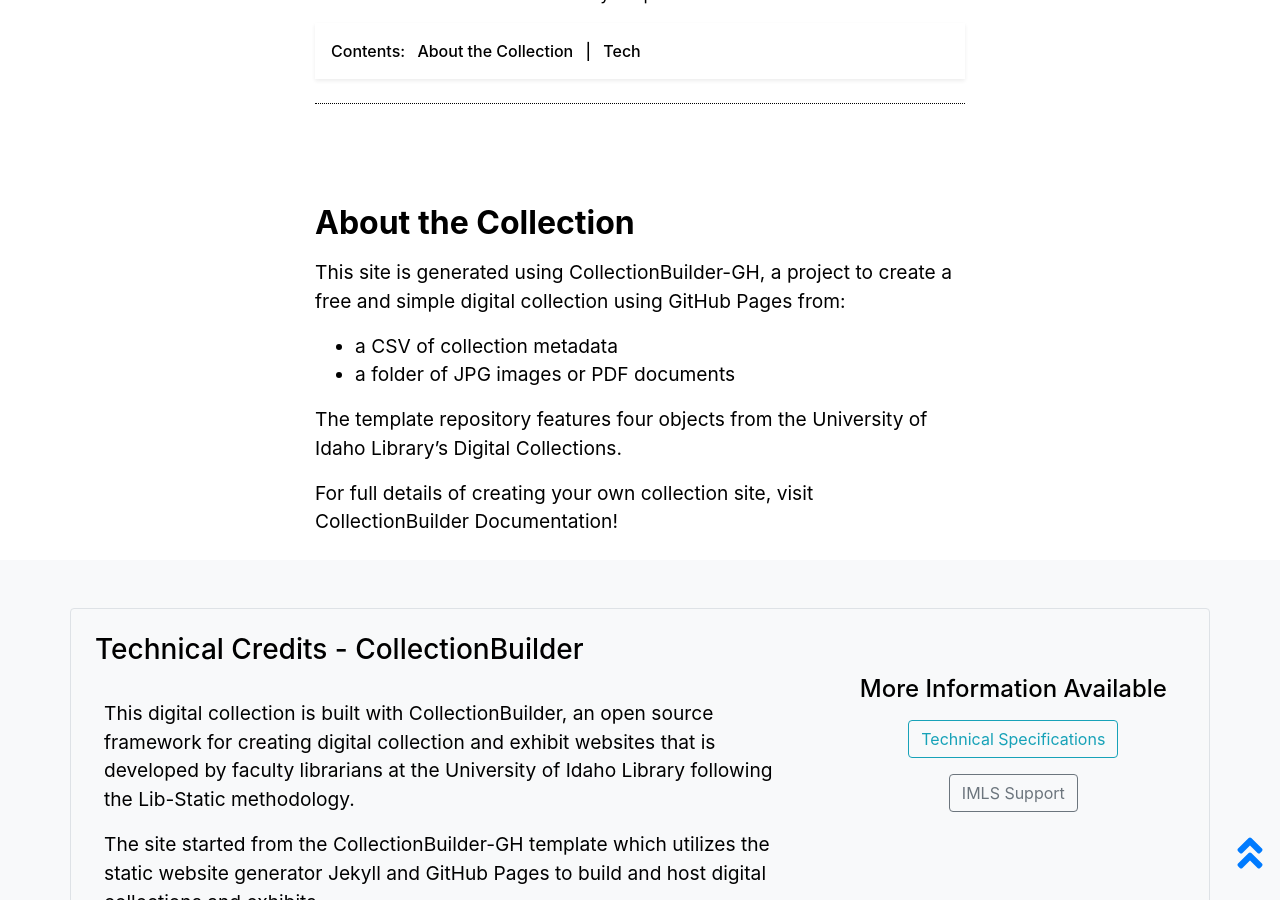
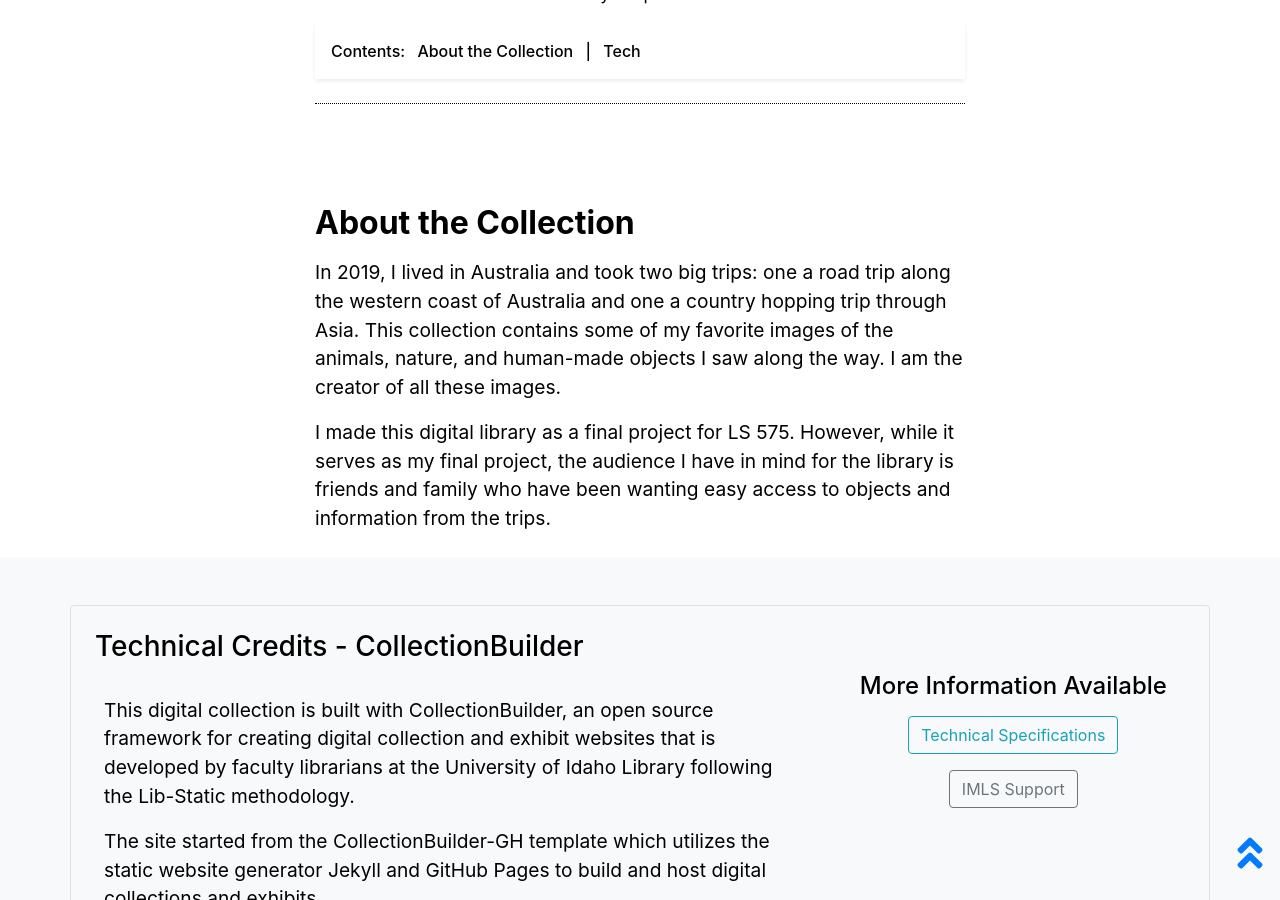
Before and after one commit to mikasmith97/final.github.io, a Jekyll site: the page built from pages/about.md, in a window 1280 px wide and 900 px high, scrolled down 568 px. Built offline with Jekyll 4.4.1, drawn with Linux system fonts in a browser that asks for light colours.

Commit message:
Update about.md

```diff
--- a/pages/about.md
+++ b/pages/about.md
@@ -14,11 +14,6 @@
 
 ## About the Collection
 
-This site is generated using [CollectionBuilder-GH](https://collectionbuilding.github.io/gh/), a project to create a free and simple digital collection using [GitHub Pages](https://pages.github.com/) from:
+In 2019, I lived in Australia and took two big trips: one a road trip along the western coast of Australia and one a country hopping trip through Asia. This collection contains some of my favorite images of the animals, nature, and human-made objects I saw along the way. I am the creator of all these images.
 
-- a CSV of collection metadata
-- a folder of JPG images or PDF documents
-
-The template repository features four objects from the University of Idaho Library's [Digital Collections](https://www.lib.uidaho.edu/digital).
-
-For full details of creating your own collection site, visit [CollectionBuilder Documentation](https://collectionbuilder.github.io/cb-docs/)!
+I made this digital library as a final project for LS 575. However, while it serves as my final project, the audience I have in mind for the library is friends and family who have been wanting easy access to objects and information from the trips.
```
